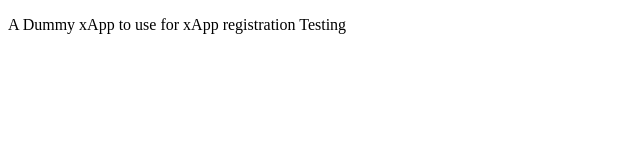
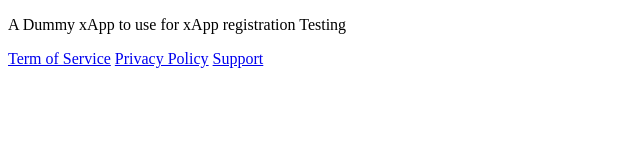
Before and after one commit to NetScr1be/Dummy.XApp.github.io, a plain HTML site: page index.html in a window 1280 px wide. Shown: the whole page, without its empty margins (0-640 px from the left). Drawn offline with Linux system fonts and the light colour scheme.

Commit message:
added links to other pages

```diff
--- a/index.html
+++ b/index.html
@@ -7,5 +7,12 @@
 </head>
 <body>
    <p>A Dummy xApp to use for xApp registration Testing</p>
+
+   <a href="https://netscr1be.github.io/DummyxApp/ToS">Term of Service</a>
+
+   <a href="https://netscr1be.github.io/DummyxApp/PrivPol">Privacy Policy</a>
+
+   <a href="https://netscr1be.github.io/DummyxApp/Support">Support</a>
+
 </body>
 </html>
```
